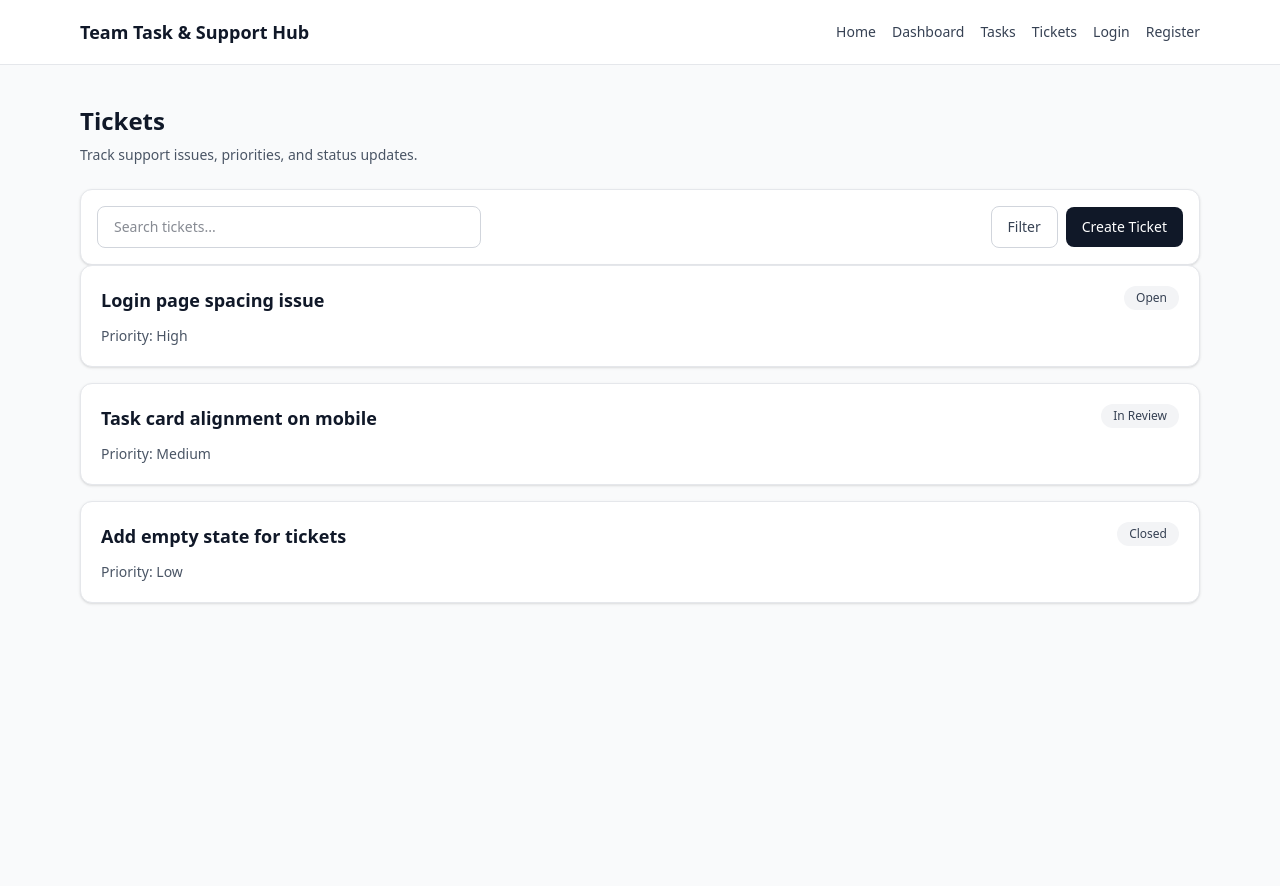
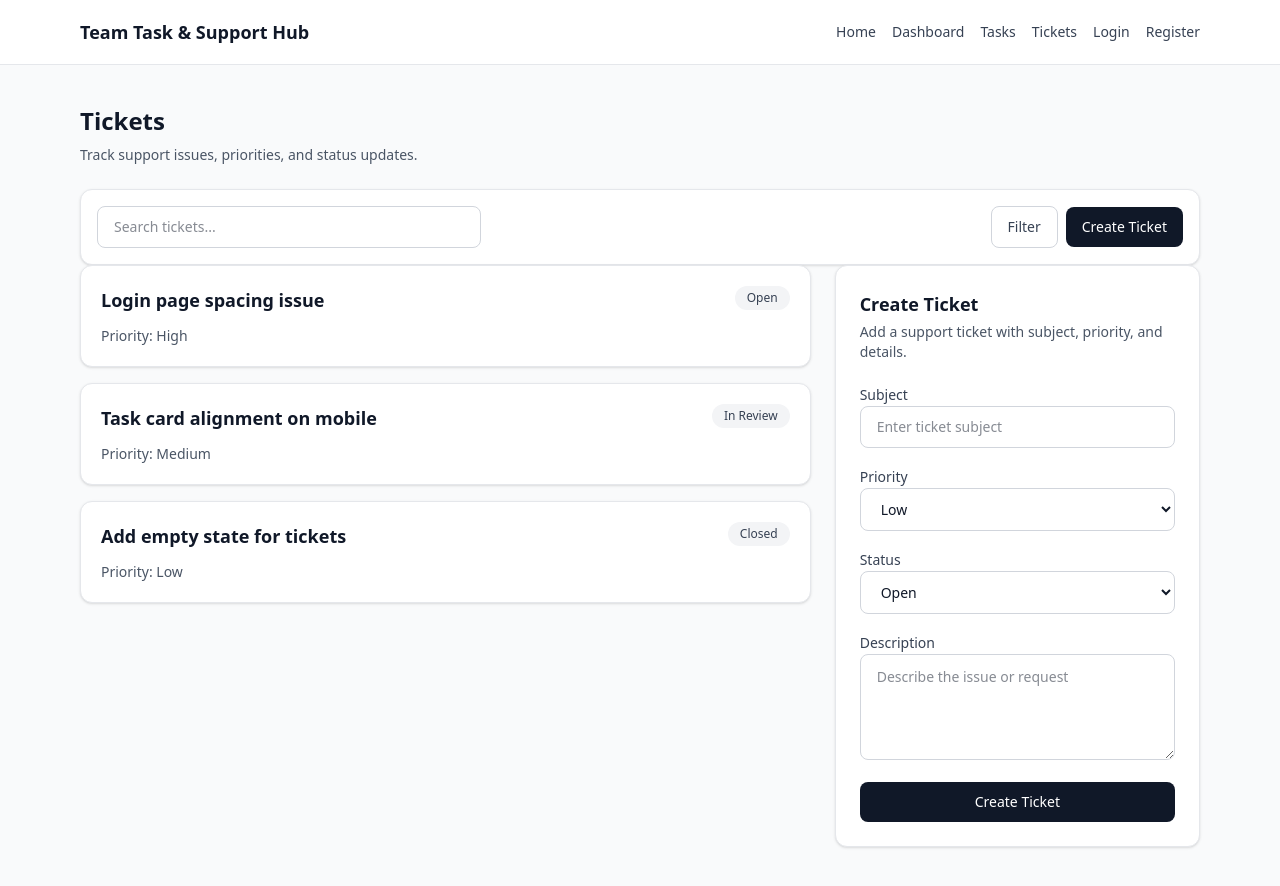
Before and after one commit to HtetLin27/team-task-support-hub, a Next.js app: page /tickets in a window 1280 px wide. Before the commit the page ends 800 px from the top, so only its background shows below. Built offline with nearby package versions, Linux system fonts and the light colour scheme.

Commit message:
feat: add task and ticket form shells with two-column page layouts

```diff
--- a/src/app/dashboard/page.tsx
+++ b/src/app/dashboard/page.tsx
@@ -15,7 +15,10 @@ export default function DashboardPage() {
       />
       <div className="grid gap-4 md:grid-cols-3">
         <StatCard title="Total Tasks" count={mockTasks.length} />
-        <StatCard title="Open Tickets" count={mockTickets.length} />
+        <StatCard
+          title="Open Tickets"
+          count={mockTickets.filter((ticket) => ticket.status === "Open").length}
+        />
         <StatCard title="Team Members" count={0} />
       </div>
       <div className="mt-2 space-y-2">
--- a/src/app/tasks/page.tsx
+++ b/src/app/tasks/page.tsx
@@ -2,6 +2,7 @@ import FilterBar from "@/components/shared/FilterBar";
 import PageHeader from "@/components/shared/PageHeader";
 import { mockTasks } from "@/constants/mockTasks";
 import TaskCard from "@/features/tasks/TaskCard";
+import TaskFormShell from "@/features/tasks/TaskFormShell";
 
 export default function TasksPage() {
   return (
@@ -16,6 +17,8 @@ export default function TasksPage() {
         primaryActionLabel="Create Task"
       />
 
+      <div className="grid gap-6 lg:grid-cols-[2fr_1fr]">
+        <div className="space-y-4">
           <div className="grid gap-4">
             {mockTasks.map((task) => (
               <TaskCard
@@ -26,6 +29,13 @@ export default function TasksPage() {
               />
             ))}
           </div>
+        </div>
+        <div className="space-y-4">
+          <TaskFormShell />
+        </div>
+      </div>
+
+
     </main>
   );
 }
--- a/src/app/tickets/page.tsx
+++ b/src/app/tickets/page.tsx
@@ -2,6 +2,7 @@ import FilterBar from "@/components/shared/FilterBar";
 import PageHeader from "@/components/shared/PageHeader";
 import { mockTickets } from "@/constants/mockTickets";
 import TicketCard from "@/features/tickets/TicketCard";
+import TicketFormShell from "@/features/tickets/TicketFormShell";
 
 export default function TicketsPage() {
   return (
@@ -16,6 +17,8 @@ export default function TicketsPage() {
         primaryActionLabel="Create Ticket"
       />
 
+      <div className="grid gap-6 lg:grid-cols-[2fr_1fr]">
+        <div className="space-y-4">
           <div className="grid gap-4">
             {mockTickets.map((ticket) => (
               <TicketCard
@@ -26,6 +29,13 @@ export default function TicketsPage() {
               />
             ))}
           </div>
+        </div>
+        <div className="space-y-4">
+          <TicketFormShell />
+        </div>
+      </div>
+
+
     </main>
   );
 }
--- /dev/null
+++ b/src/components/shared/FormSectionCard.tsx
@@ -0,0 +1,24 @@
+type FormSectionCardProps = {
+  title: string;
+  description?: string;
+  children: React.ReactNode;
+};
+
+export default function FormSectionCard({
+  title,
+  description,
+  children,
+}: FormSectionCardProps) {
+  return (
+    <div className="rounded-xl border border-gray-200 bg-white p-6 shadow-sm">
+      <div className="mb-5">
+        <h2 className="text-lg font-semibold text-gray-900">{title}</h2>
+        {description ? (
+          <p className="mt-1 text-sm text-gray-600">{description}</p>
+        ) : null}
+      </div>
+
+      <div className="space-y-4">{children}</div>
+    </div>
+  );
+}
--- /dev/null
+++ b/src/components/shared/InfoListCard.tsx
@@ -0,0 +1,24 @@
+type InfoListCardProps = {
+  title: string;
+  items: { label: string; value: string }[];
+};
+
+export default function InfoListCard({ title, items }: InfoListCardProps) {
+  return (
+    <div className="rounded-xl border border-gray-200 bg-white p-6 shadow-sm">
+      <h2 className="text-lg font-semibold text-gray-900">{title}</h2>
+
+      <div className="mt-4 space-y-3">
+        {items.map((item) => (
+          <div
+            key={item.label}
+            className="flex items-center justify-between gap-4 border-b border-gray-100 pb-3 last:border-b-0 last:pb-0"
+          >
+            <span className="text-sm text-gray-500">{item.label}</span>
+            <span className="text-sm font-medium text-gray-900">{item.value}</span>
+          </div>
+        ))}
+      </div>
+    </div>
+  );
+}
--- /dev/null
+++ b/src/components/shared/SelectField.tsx
@@ -0,0 +1,22 @@
+type SelectFieldProps = {
+  label: string;
+  options: string[];
+};
+
+export default function SelectField({
+  label,
+  options,
+}: SelectFieldProps) {
+  return (
+    <div className="space-y-2">
+      <label className="text-sm font-medium text-gray-700">{label}</label>
+      <select className="w-full rounded-lg border border-gray-300 bg-white px-4 py-2.5 text-sm outline-none transition focus:border-gray-400">
+        {options.map((option) => (
+          <option key={option} value={option}>
+            {option}
+          </option>
+        ))}
+      </select>
+    </div>
+  );
+}
--- /dev/null
+++ b/src/components/shared/TextAreaField.tsx
@@ -0,0 +1,20 @@
+type TextAreaFieldProps = {
+  label: string;
+  placeholder?: string;
+};
+
+export default function TextAreaField({
+  label,
+  placeholder,
+}: TextAreaFieldProps) {
+  return (
+    <div className="space-y-2">
+      <label className="text-sm font-medium text-gray-700">{label}</label>
+      <textarea
+        placeholder={placeholder}
+        rows={4}
+        className="w-full rounded-lg border border-gray-300 bg-white px-4 py-3 text-sm outline-none transition focus:border-gray-400"
+      />
+    </div>
+  );
+}
--- /dev/null
+++ b/src/features/tasks/TaskFormShell.tsx
@@ -0,0 +1,22 @@
+import FormSectionCard from "@/components/shared/FormSectionCard";
+import InputField from "@/components/shared/InputField";
+import SelectField from "@/components/shared/SelectField";
+import TextAreaField from "@/components/shared/TextAreaField";
+import PrimaryButton from "@/components/shared/PrimaryButton";
+
+export default function TaskFormShell() {
+  return (
+    <FormSectionCard
+      title="Create Task"
+      description="Add a new task with title, status, and description."
+    >
+      <InputField label="Title" placeholder="Enter task title" />
+      <SelectField label="Status" options={["Todo", "In Progress", "Done"]} />
+      <TextAreaField
+        label="Description"
+        placeholder="Write a short task description"
+      />
+      <PrimaryButton>Create Task</PrimaryButton>
+    </FormSectionCard>
+  );
+}
--- /dev/null
+++ b/src/features/tickets/TicketFormShell.tsx
@@ -0,0 +1,23 @@
+import FormSectionCard from "@/components/shared/FormSectionCard";
+import InputField from "@/components/shared/InputField";
+import SelectField from "@/components/shared/SelectField";
+import TextAreaField from "@/components/shared/TextAreaField";
+import PrimaryButton from "@/components/shared/PrimaryButton";
+
+export default function TicketFormShell() {
+  return (
+    <FormSectionCard
+      title="Create Ticket"
+      description="Add a support ticket with subject, priority, and details."
+    >
+      <InputField label="Subject" placeholder="Enter ticket subject" />
+      <SelectField label="Priority" options={["Low", "Medium", "High"]} />
+      <SelectField label="Status" options={["Open", "In Review", "Closed"]} />
+      <TextAreaField
+        label="Description"
+        placeholder="Describe the issue or request"
+      />
+      <PrimaryButton>Create Ticket</PrimaryButton>
+    </FormSectionCard>
+  );
+}
```
Lines whose indentation alone changed are shown as unchanged.
